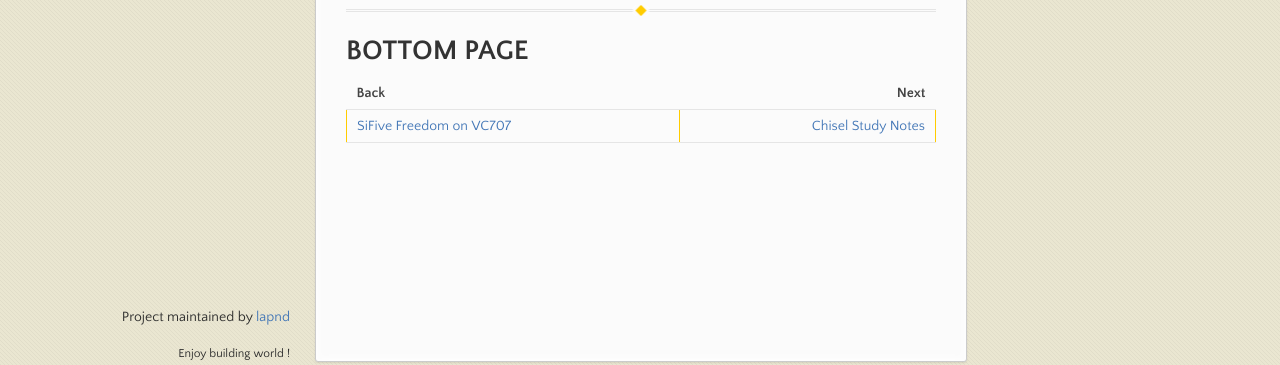
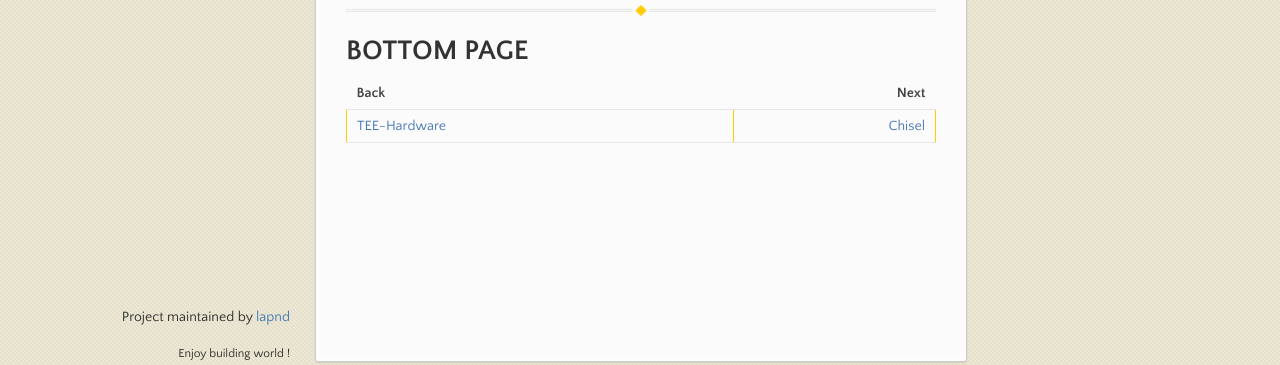
Before and after one commit to lapnd/httdes.github.io, a Jekyll site: the page built from scala.md, in a window 1280 px wide. Shown: the part 498-863 px from the top of the page. Built offline with Jekyll 4.4.1, drawn with Linux system fonts in a browser that asks for light colours; our own code applies the rules of GitHub Pages for plain Markdown files.

Commit message:
Update scala.md

```diff
--- a/scala.md
+++ b/scala.md
@@ -22,4 +22,4 @@ Scala is a General-Purpose Programming Language
 
 | Back | Next |
 | :--- | ---: |
-| [SiFive Freedom on VC707](./vc707.md) | [Chisel Study Notes](./chisel.md) |
+| [TEE-Hardware](./tee-hw.md) | [Chisel](./chisel.md) |
```
